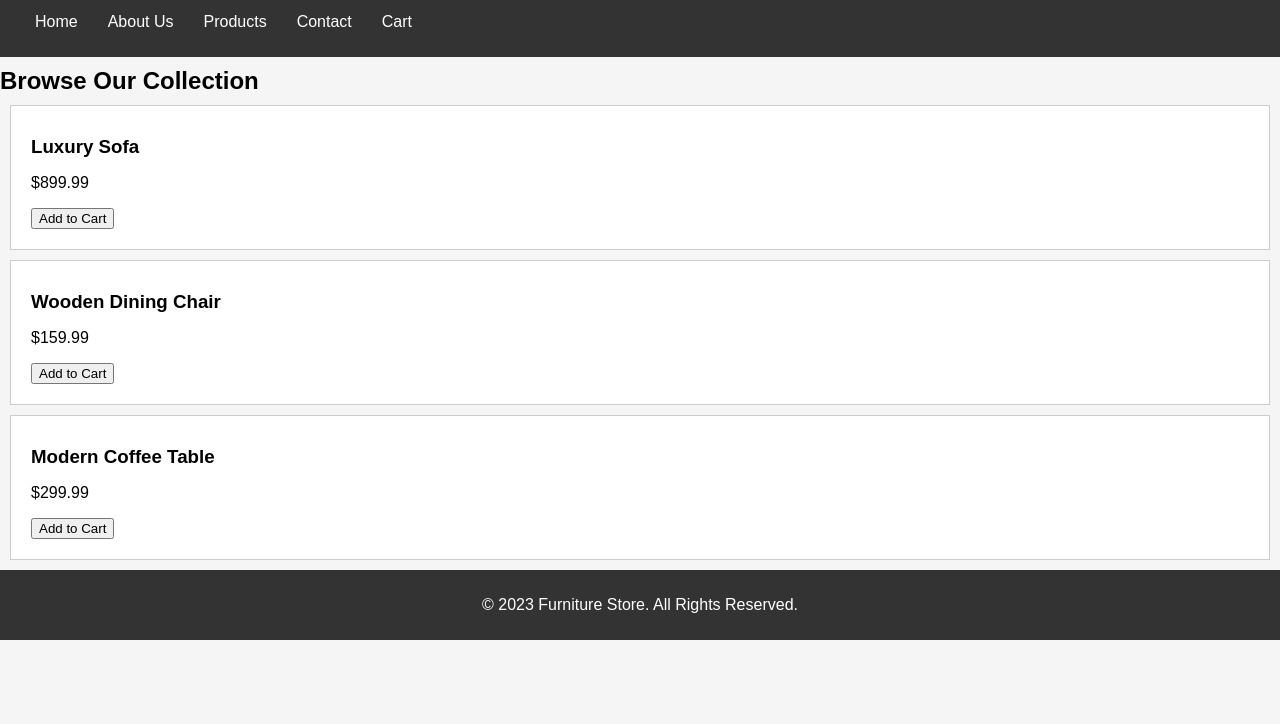
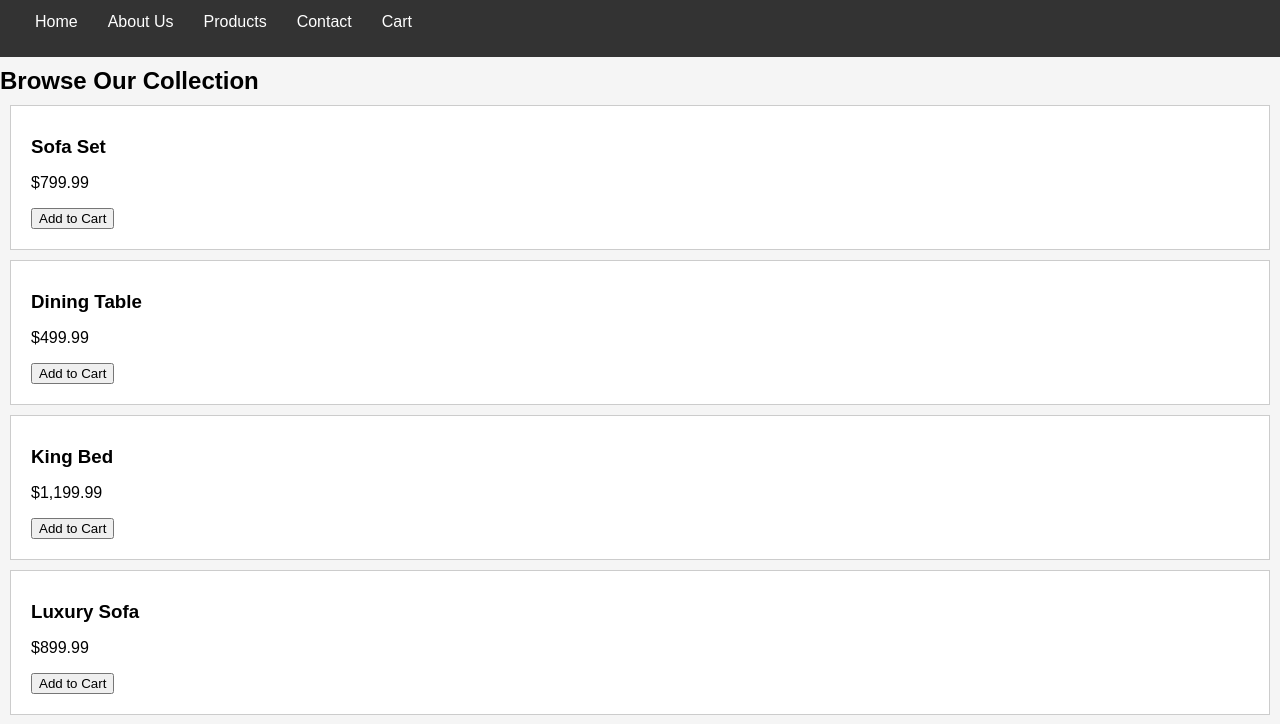
Before and after one commit to Lutzysends/lutzysends.github.com, a plain HTML site: page products.html in a window 1280 px wide. Shown: the part 60-784 px from the top of the page. Drawn offline with Linux system fonts and the light colour scheme; files that its build step writes are made by us from their sources.

Commit message:
Update products.html

```diff
--- a/products.html
+++ b/products.html
@@ -4,7 +4,7 @@
     <meta charset="UTF-8">
     <meta name="viewport" content="width=device-width, initial-scale=1.0">
     <title>Our Products - Furniture Store</title>
-    <link rel="stylesheet" href="styles.css">
+    <link rel="stylesheet" href="styles/styles.css">
 </head>
 <body>
     <header>
@@ -22,6 +22,25 @@
     <main>
         <section>
             <h2>Browse Our Collection</h2>
+
+            <!-- Featured Products from Homepage -->
+            <div class="product-card">
+                <h3>Sofa Set</h3>
+                <p>$799.99</p>
+                <button>Add to Cart</button>
+            </div>
+            <div class="product-card">
+                <h3>Dining Table</h3>
+                <p>$499.99</p>
+                <button>Add to Cart</button>
+            </div>
+            <div class="product-card">
+                <h3>King Bed</h3>
+                <p>$1,199.99</p>
+                <button>Add to Cart</button>
+            </div>
+
+            <!-- Additional Products -->
             <div class="product-card">
                 <h3>Luxury Sofa</h3>
                 <p>$899.99</p>
```
